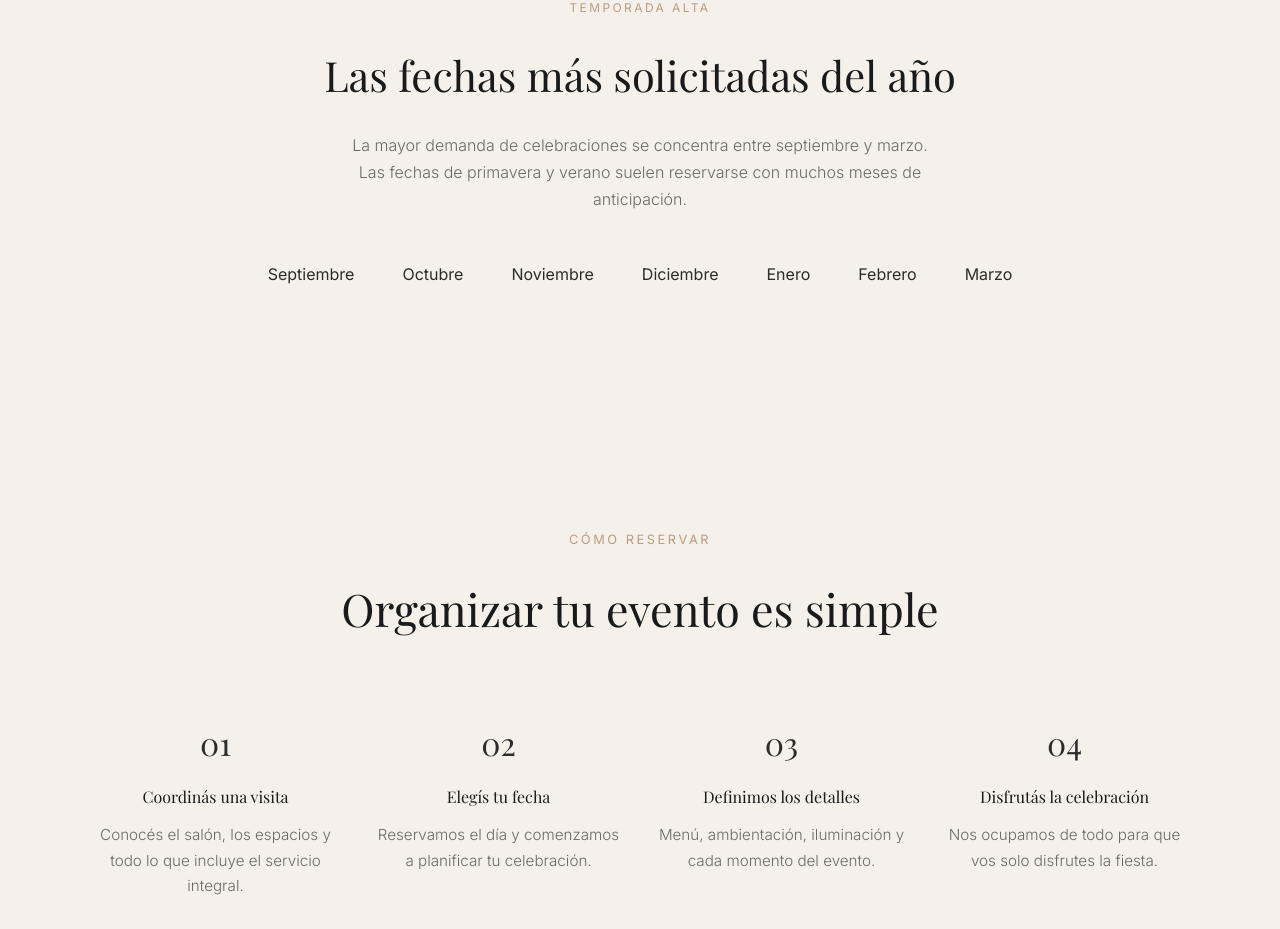
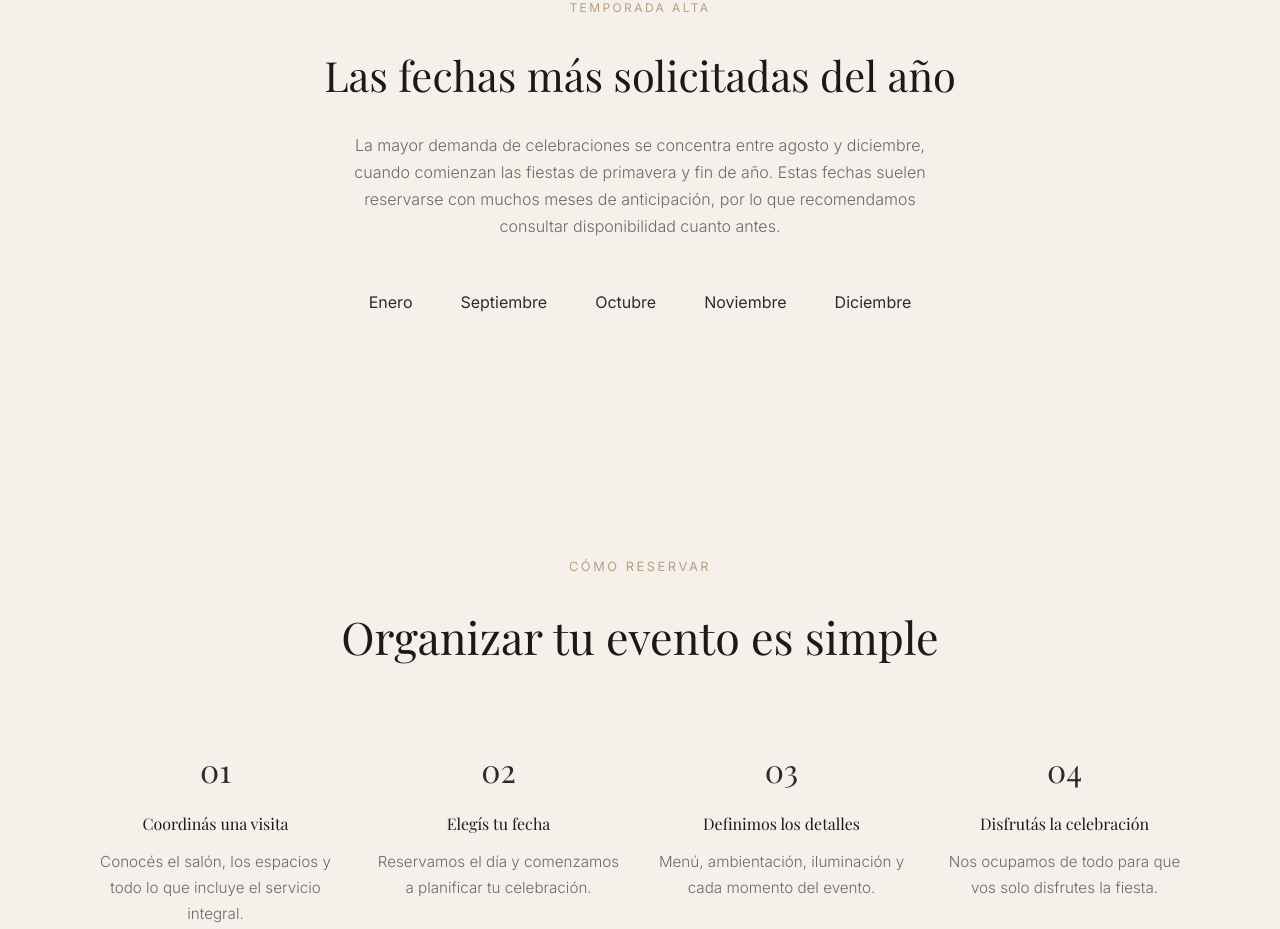
Before and after one commit to santicat7/la-toscana-web, a React (Vite) app: page / in a window 1280 px wide. Shown: the part 5000-5929 px from the top of the page. Built offline with nearby package versions, Linux system fonts and the light colour scheme; a web font is replaced by a local one.

Commit message:
agrega estado agenda 2026 2027

```diff
--- a/src/pages/Home.jsx
+++ b/src/pages/Home.jsx
@@ -451,8 +451,8 @@ Las fechas más solicitadas del año
   color: "var(--color-text-light)",
   fontWeight: "300"
 }}>
-La mayor demanda de celebraciones se concentra entre septiembre y marzo.
-Las fechas de primavera y verano suelen reservarse con muchos meses de anticipación.
+La mayor demanda de celebraciones se concentra entre agosto y diciembre, cuando comienzan las fiestas de primavera y fin de año.
+Estas fechas suelen reservarse con muchos meses de anticipación, por lo que recomendamos consultar disponibilidad cuanto antes.
 </p>
 
 <div style={{
@@ -463,13 +463,11 @@ Las fechas de primavera y verano suelen reservarse con muchos meses de anticipac
   flexWrap: "wrap"
 }}>
 
+<span>Enero</span>
 <span>Septiembre</span>
 <span>Octubre</span>
 <span>Noviembre</span>
 <span>Diciembre</span>
-<span>Enero</span>
-<span>Febrero</span>
-<span>Marzo</span>
 
 </div>
 
```
